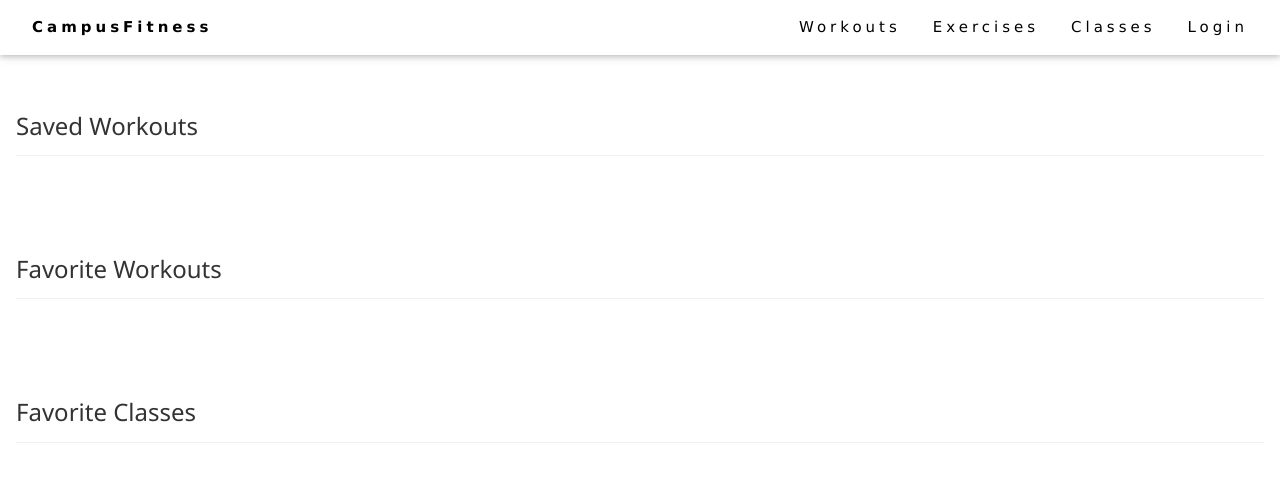
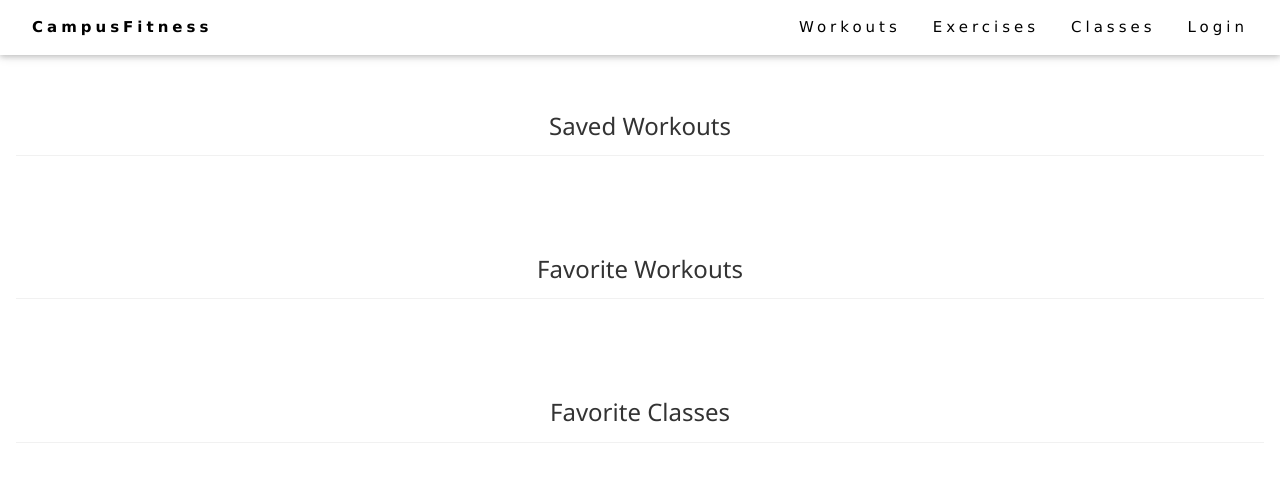
Before and after one commit to shamystic/workit, a Flask app: template templates/saved-workouts.html in a window 1280 px wide. Shown: the top 482 px of the page. Run offline with Flask 2, Linux system fonts and the light colour scheme; the template is opened without the code that fills it, so the values that code supplies are empty; some libraries are stand-ins or nearby versions.

Commit message:
Centering titles

```diff
--- a/templates/classes.html
+++ b/templates/classes.html
@@ -27,7 +27,7 @@
 </style>
 
 <div class="w3-container w3-padding-32" id="myworkouts">
-    <h3 class="w3-border-bottom w3-border-light-grey w3-padding-16">Fitness Classes</h3>
+    <h3 class="w3-border-bottom w3-border-light-grey w3-padding-16" style="text-align: center;">Fitness Classes</h3>
 </div>
 {% for item in classes %}
 <div class="col-sm-4">
--- a/templates/exercises.html
+++ b/templates/exercises.html
@@ -28,7 +28,7 @@
 </style>
 
 <div class="w3-container w3-padding-32" id="myworkouts">
-    <h3 class="w3-border-bottom w3-border-light-grey w3-padding-16">Exercises</h3>
+    <h3 class="w3-border-bottom w3-border-light-grey w3-padding-16" style="text-align: center;">Exercises</h3>
 </div>
 {% for item in exercises %}
 {% set list1 = item.name.split(' ') %}
--- a/templates/saved-workouts.html
+++ b/templates/saved-workouts.html
@@ -34,7 +34,7 @@
 </style>
 
 <div class="w3-container w3-padding-32" id="myworkouts">
-	<h3 class="w3-border-bottom w3-border-light-grey w3-padding-16">Saved Workouts</h3>
+	<h3 class="w3-border-bottom w3-border-light-grey w3-padding-16" style="text-align: center;">Saved Workouts</h3>
 </div>
 {% for item in workouts %}
 {% if item.favorite == false %}
@@ -57,7 +57,7 @@
 {% endfor %}
 
 <div class="w3-container w3-padding-32" id="faveworkouts">
-	<h3 class="w3-border-bottom w3-border-light-grey w3-padding-16">Favorite Workouts</h3>
+    <h3 class="w3-border-bottom w3-border-light-grey w3-padding-16" style="text-align: center;">Favorite Workouts</h3>
 </div>
 {% for item in workouts %}
 {% if item.favorite == true %}
@@ -79,7 +79,7 @@
 {% endif %}
 {% endfor %}
 <div class="w3-container w3-padding-32" id="faveworkouts">
-	<h3 class="w3-border-bottom w3-border-light-grey w3-padding-16">Favorite Classes</h3>
+	<h3 class="w3-border-bottom w3-border-light-grey w3-padding-16" style="text-align: center;">Favorite Classes</h3>
 </div>
 {% for item in favClasses %}
 {% for class in classes %}
--- a/templates/workouts.html
+++ b/templates/workouts.html
@@ -9,7 +9,7 @@
 {% block content %}
 <body>
     <div class="w3-container w3-padding-32" id="myworkouts">
-        <h3 class="w3-border-bottom w3-border-light-grey w3-padding-16">All Workouts</h3>
+        <h3 class="w3-border-bottom w3-border-light-grey w3-padding-16" style="text-align: center;">All Workouts</h3>
     </div>
     <div class = "bigdiv" style = "height: 100%; position: relative;">
     {% for triple in workouts|batch(3, '')%}
```
